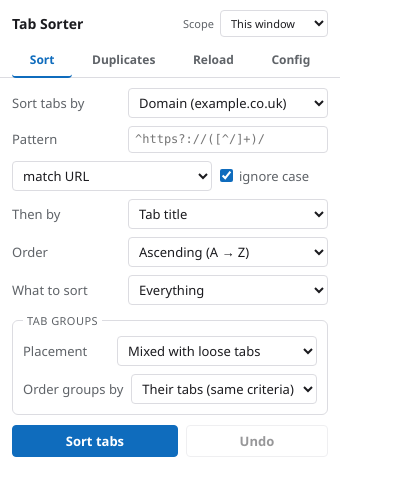
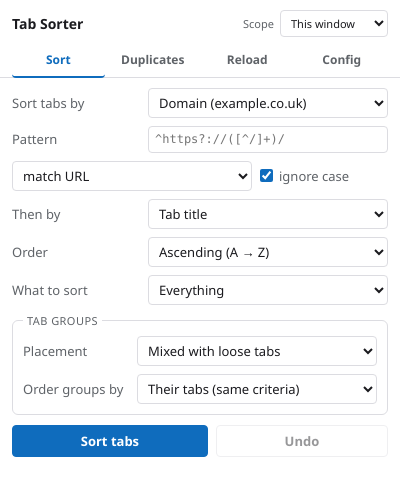
Before and after one commit to elpapimango/tab-marshal, a browser extension: page src/popup.html in a window 400 px wide. Drawn offline with Linux system fonts and the light colour scheme.

Commit message:
Widen the popup, even out the tabs, stop the fieldset overflowing
The Config tab's shortcut list was pushing its fieldset 43px past the
right edge of a 340px popup: a fieldset defaults to min-inline-size:
min-content and grows past its parent rather than letting its contents
ellipsize, so the left gutter read 12px and the right one -44px. Setting
min-width: 0 on the box fixes the asymmetry at any width.

Earlier overflow checks missed this because they measured only the
visible panel, and a display: none panel reports zero-sized rects. The
check now forces every panel visible before measuring.

The popup goes to 400px so all five shortcut descriptions fit without
truncating, and the nav buttons become flex: 1 so each tab — and its
active underline — is exactly a quarter of the row.

Co-Authored-By: Claude Opus 5 <noreply@anthropic.com>

```diff
--- a/src/popup.css
+++ b/src/popup.css
@@ -286,7 +286,7 @@
 }
 
 body {
-  width: 340px;
+  width: 400px;
   margin: 0;
   padding: 0 0 8px;
   background: var(--bg);
@@ -329,11 +329,14 @@ body {
 }
 
 .tab-btn {
+  /* Equal shares of the row, so the underline of each tab is the same width. */
+  flex: 1 1 0;
+  min-width: 0;
   appearance: none;
   border: 0;
   background: none;
   color: var(--muted);
-  padding: 7px 7px;
+  padding: 7px 4px;
   font: inherit;
   font-size: 12px;
   font-weight: 600;
@@ -403,7 +406,7 @@ select,
 input[type="text"] {
   flex: 1 1 auto;
   min-width: 0;
-  max-width: 200px;
+  max-width: 240px;
   padding: 4px 6px;
   border: 1px solid var(--line);
   border-radius: 4px;
@@ -457,6 +460,12 @@ input.invalid {
   border-radius: 6px;
   padding: 8px 10px 2px;
   margin: 0 0 10px;
+  /*
+   * A fieldset defaults to min-inline-size: min-content and will happily grow
+   * past its parent rather than let its contents wrap or ellipsize. Without
+   * this the shortcut list pushes the whole box off the right edge.
+   */
+  min-width: 0;
 }
 
 .group-box legend {
```
